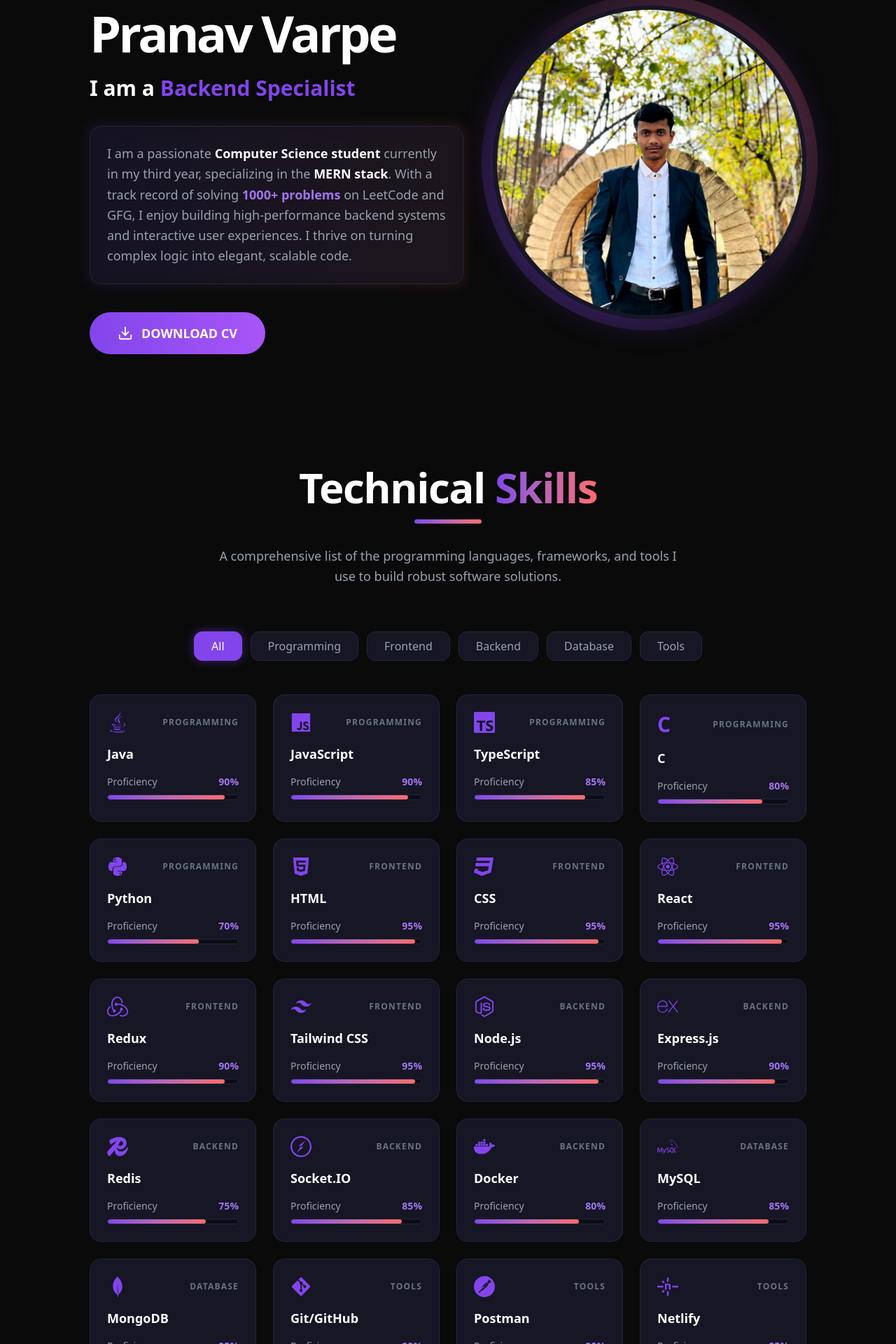
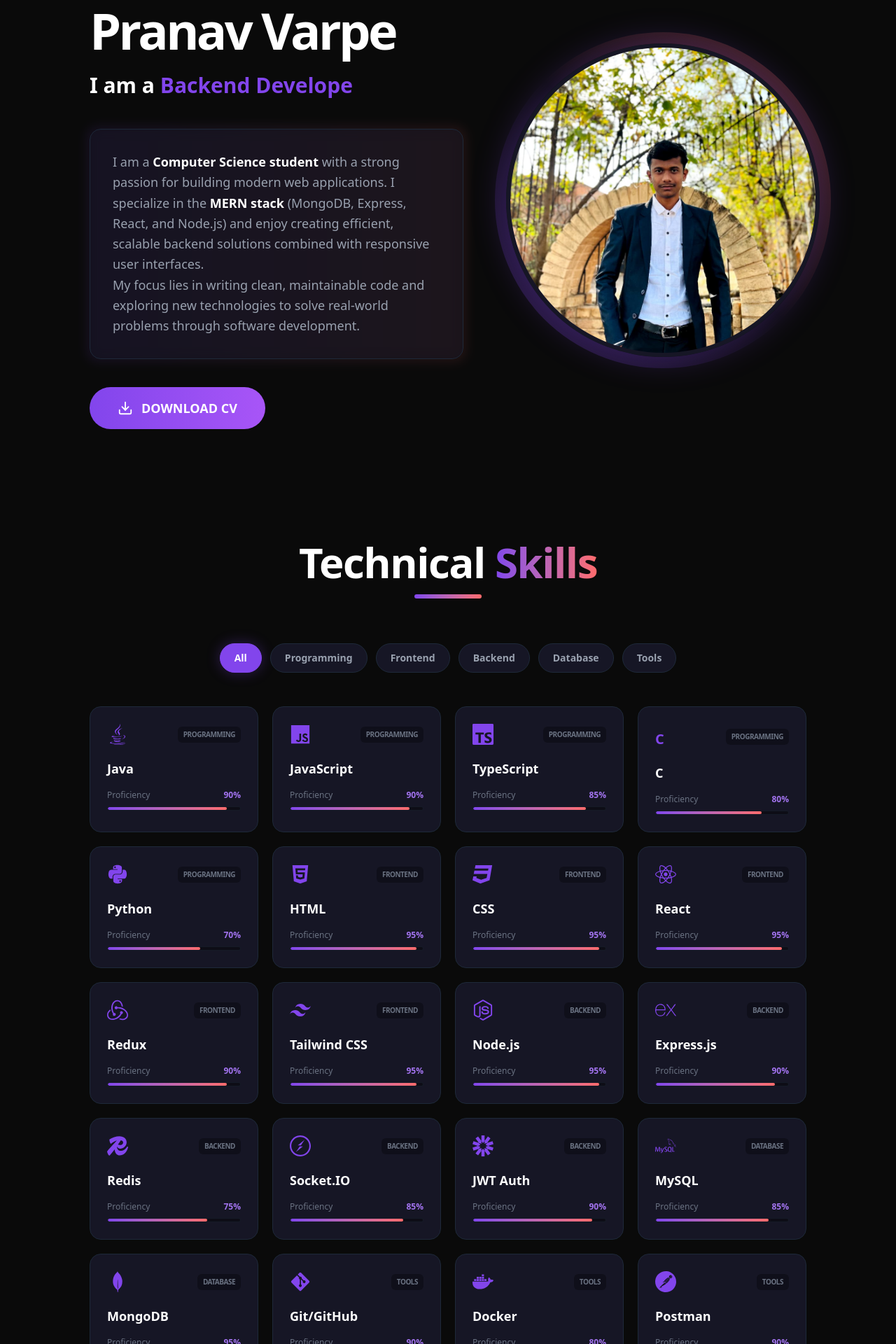
Before and after one commit to Pranav-7262/my-portfolio-site, a React (Vite) app: page / in a window 1280 px wide. Shown: the part 348-2268 px from the top of the page at 70% size. Built offline with nearby package versions, Linux system fonts and the light colour scheme.

Commit message:
adjusted styles

```diff
--- a/package.json
+++ b/package.json
@@ -13,6 +13,7 @@
     "@emailjs/browser": "^4.4.1",
     "@remixicon/react": "^4.6.0",
     "@tailwindcss/vite": "^4.1.11",
+    "framer-motion": "^12.35.0",
     "lucide": "^0.525.0",
     "lucide-react": "^0.525.0",
     "react": "^19.1.0",
--- a/src/components/about/About.jsx
+++ b/src/components/about/About.jsx
@@ -1,7 +1,7 @@
 import React from "react";
 import Tilt from "react-parallax-tilt";
 import { TypeAnimation } from "react-type-animation";
-import { Download } from "lucide-react"; // Added for a better icon
+import { Download } from "lucide-react";
 import Profile from "../../assets/myPhoto.jpeg";
 
 const About = () => {
@@ -20,7 +20,6 @@ const About = () => {
       className="py-20 px-[5vw] lg:px-[10vw] font-sans bg-[#0a0a0a] text-white overflow-hidden"
     >
       <div className="container mx-auto max-w-7xl">
-        {/* Section Header */}
         <div className="text-center mb-16">
           <h2 className="text-4xl md:text-6xl font-extrabold mb-4 tracking-tight">
             About{" "}
@@ -31,29 +30,27 @@ const About = () => {
           <div className="w-24 h-1.5 bg-gradient-to-r from-[#8245ec] to-[#ff6b6b] mx-auto rounded-full mb-8"></div>
         </div>
 
-        <div className="flex flex-col-reverse md:flex-row justify-between items-center gap-12 lg:gap-20">
+        <div className="flex flex-col-reverse lg:flex-row justify-between items-center gap-12 lg:gap-20">
           {/* Left Side: Content */}
-          <div className="md:w-3/5 text-center md:text-left">
-            <h1 className="text-2xl sm:text-3xl font-medium text-gray-400 mb-2">
+          <div className="lg:w-3/5 text-center lg:text-left">
+            <h1 className="text-2xl font-medium text-gray-400 mb-2">
               Hi, I am
             </h1>
             <h2 className="text-5xl sm:text-6xl md:text-7xl font-black mb-4 leading-tight tracking-tighter">
               Pranav Varpe
             </h2>
 
-            <div className="text-xl sm:text-2xl md:text-3xl font-bold mb-6 h-12">
+            <div className="text-xl sm:text-2xl md:text-3xl font-bold mb-8 h-12">
               <span className="text-white">I am a </span>
               <TypeAnimation
                 sequence={[
                   "MERN Stack Developer",
                   2000,
-                  "Backend Specialist",
+                  "Backend Developer",
                   2000,
-                  "Third-Year CSE Student",
+                  "Node.js Enthusiast",
                   2000,
-                  "Open Source Contributor",
-                  2000,
-                  "Problem Solver",
+                  "Full Stack Developer",
                   2000,
                 ]}
                 speed={50}
@@ -63,51 +60,48 @@ const About = () => {
               />
             </div>
 
-            <div className="relative group">
-              {/* Glassmorphism card for bio */}
+            <div className="relative group mb-10">
               <div className="absolute -inset-1 bg-gradient-to-r from-[#8245ec] to-[#ff6b6b] rounded-2xl blur opacity-10 group-hover:opacity-20 transition duration-1000"></div>
-              <div className="relative bg-[#161625]/50 border border-gray-800 p-6 rounded-2xl backdrop-blur-sm mb-10">
+              <div className="relative bg-[#161625]/50 border border-gray-800 p-6 md:p-8 rounded-2xl backdrop-blur-sm">
                 <p className="text-base sm:text-lg text-gray-400 leading-relaxed">
-                  I am a passionate{" "}
+                  I am a{" "}
                   <span className="text-white font-semibold">
                     Computer Science student
                   </span>{" "}
-                  currently in my third year, specializing in the{" "}
-                  <span className="text-white font-semibold">MERN stack</span>.
-                  With a track record of solving{" "}
-                  <span className="text-[#a374f0] font-bold">
-                    1000+ problems
-                  </span>{" "}
-                  on LeetCode and GFG, I enjoy building high-performance backend
-                  systems and interactive user experiences. I thrive on turning
-                  complex logic into elegant, scalable code.
+                  with a strong passion for building modern web applications. I
+                  specialize in the{" "}
+                  <span className="text-white font-semibold">MERN stack</span>{" "}
+                  (MongoDB, Express, React, and Node.js) and enjoy creating
+                  efficient, scalable backend solutions combined with responsive
+                  user interfaces.
+                  <br />
+                  My focus lies in writing clean, maintainable code and
+                  exploring new technologies to solve real-world problems
+                  through software development.
                 </p>
               </div>
             </div>
 
-            {/* Enhanced Download CV Button */}
             <a
               href="/Pranav-Varpe-Resume.pdf"
               download="Pranav-Varpe-Resume.pdf"
-              className="group relative inline-flex items-center gap-3 px-10 py-4 bg-gradient-to-r from-[#8245ec] to-[#a855f7] rounded-full text-lg font-bold text-white transition-all duration-300 hover:shadow-[0_0_40px_rgba(130,69,236,0.6)] active:scale-95"
+              className="group relative inline-flex items-center gap-3 px-10 py-4 bg-gradient-to-r from-[#8245ec] to-[#a855f7] rounded-full text-lg font-bold text-white transition-all duration-300 hover:shadow-[0_0_40px_rgba(130,69,236,0.6)] active:scale-95 overflow-hidden"
             >
               <Download size={22} className="group-hover:animate-bounce" />
               <span>DOWNLOAD CV</span>
+              <div className="absolute top-0 -inset-full h-full w-1/2 z-5 block transform -skew-x-12 bg-gradient-to-r from-transparent to-white/20 opacity-40 group-hover:animate-[shine_0.75s]" />
             </a>
           </div>
 
           {/* Right Side: Profile Image */}
-          <div className="md:w-2/5 flex justify-center md:justify-end">
+          <div className="lg:w-2/5 flex justify-center">
             <div className="relative">
-              {/* Rotating background border effect */}
               <div className="absolute -inset-4 bg-gradient-to-tr from-[#8245ec] via-transparent to-[#ff6b6b] rounded-full animate-spin-slow opacity-30"></div>
-
               <Tilt
-                className="w-56 h-56 sm:w-72 sm:h-72 lg:w-[28rem] lg:h-[28rem] z-10"
+                className="w-64 h-64 md:w-80 md:h-80 lg:w-[28rem] lg:h-[28rem] z-10"
                 tiltEnable={tiltEnabled}
                 tiltMaxAngleX={15}
                 tiltMaxAngleY={15}
-                perspective={1200}
                 scale={1.05}
                 transitionSpeed={2000}
               >
--- a/src/components/experiences/Experiences.jsx
+++ b/src/components/experiences/Experiences.jsx
@@ -1,30 +1,45 @@
 import React from "react";
-import { Briefcase, Calendar, MapPin, CheckCircle2 } from "lucide-react";
+import { Briefcase, Calendar, MapPin, CheckCircle2, Code2 } from "lucide-react";
+import { motion } from "framer-motion";
 
 const Experiences = () => {
   const experiences = [
     {
-      id: "experience",
+      id: "1",
       company: "Tecspeak IT Solutions",
       location: "Sangli, India",
       position: "Full stack Development Intern",
       duration: "June 2025 - July 2025",
+      skills: [
+        "React",
+        "Node.js",
+        "Express",
+        "MongoDB",
+        "JavaScript",
+        "REST APIs",
+      ],
       description: [
-        "Developed and maintained web applications using HTML, CSS, JavaScript, Node.js, Express.js, and MongoDB.",
+        "Developed and maintained web applications using the MERN stack, ensuring high performance and scalability.",
         "Built responsive user interfaces and RESTful APIs with robust database integration.",
-        "Gained hands-on experience in full-stack development and modern web technologies.",
+        "Gained hands-on experience in modern web technologies and full-stack architecture.",
       ],
     },
   ];
 
   return (
     <section
-      id="experiences"
-      className="py-20 px-[5vw] lg:px-[10vw] font-sans bg-[#0a0a0a] text-white"
+      id="experience"
+      className="py-20 px-[5vw] lg:px-[10vw] font-sans bg-[#0a0a0a] text-white overflow-hidden"
     >
-      <div className="container mx-auto max-w-7xl">
-        {/* Section Header */}
-        <div className="text-center mb-16">
+      <div className="container mx-auto max-w-7xl relative">
+        <div className="absolute top-1/2 left-1/2 -translate-x-1/2 -translate-y-1/2 w-[500px] h-[500px] bg-[#8245ec]/10 blur-[120px] rounded-full pointer-events-none"></div>
+
+        <div className="text-center mb-16 relative z-10">
+          <motion.div
+            initial={{ opacity: 0, y: 20 }}
+            whileInView={{ opacity: 1, y: 0 }}
+            transition={{ duration: 0.5 }}
+          >
             <h2 className="text-4xl md:text-6xl font-extrabold mb-4 tracking-tight">
               Work{" "}
               <span className="bg-gradient-to-r from-[#8245ec] to-[#ff6b6b] bg-clip-text text-transparent">
@@ -33,60 +48,76 @@ const Experiences = () => {
             </h2>
             <div className="w-24 h-1.5 bg-gradient-to-r from-[#8245ec] to-[#ff6b6b] mx-auto rounded-full mb-8"></div>
             <p className="max-w-2xl mx-auto text-gray-400 text-lg leading-relaxed">
-            A summary of my professional journey and hands-on industry
-            experience.
+              My professional journey and industry contributions.
             </p>
+          </motion.div>
         </div>
 
         {/* Experiences List */}
-        <div className="max-w-4xl mx-auto">
+        <div className="max-w-4xl mx-auto relative z-10">
           {experiences.map((exp) => (
-            <div
+            <motion.div
               key={exp.id}
-              className="relative bg-[#161625] border border-gray-800 rounded-3xl p-8 md:p-12 shadow-2xl hover:border-[#8245ec]/50 transition-all duration-500 group"
+              initial={{ opacity: 0, scale: 0.95 }}
+              whileInView={{ opacity: 1, scale: 1 }}
+              viewport={{ once: true }}
+              transition={{ duration: 0.5 }}
+              className="relative bg-[#161625]/80 border border-gray-800 rounded-3xl p-8 md:p-12 shadow-2xl hover:border-[#8245ec]/50 transition-all duration-500 group backdrop-blur-sm"
             >
-              {/* Decorative Accent */}
-              <div className="absolute top-0 left-0 w-2 h-full bg-gradient-to-b from-[#8245ec] to-[#ff6b6b] rounded-l-3xl opacity-50"></div>
+              <div className="absolute top-0 left-0 w-2 h-full bg-gradient-to-b from-[#8245ec] to-[#ff6b6b] rounded-l-3xl opacity-30 group-hover:opacity-100 transition-opacity duration-500"></div>
 
-              <div className="flex flex-col gap-6">
-                {/* Header Info */}
-                <div className="flex flex-col md:flex-row md:items-start justify-between gap-4">
+              <div className="flex flex-col gap-8">
+                <div className="flex flex-col md:flex-row md:items-start justify-between gap-6">
+                  <div className="space-y-2">
+                    <div className="flex items-center gap-4">
+                      <div className="p-3 bg-[#8245ec]/10 rounded-2xl text-[#8245ec] group-hover:scale-110 transition-transform duration-300">
+                        <Briefcase size={28} />
+                      </div>
                       <div>
-                    <div className="flex items-center gap-3 mb-2">
-                      <div className="p-2 bg-[#8245ec]/10 rounded-lg text-[#8245ec]">
-                        <Briefcase size={24} />
-                      </div>
                         <h3 className="text-2xl md:text-3xl font-bold text-white group-hover:text-[#8245ec] transition-colors">
                           {exp.position}
                         </h3>
-                    </div>
-                    <h4 className="text-xl text-gray-300 font-medium ml-12">
+                        <h4 className="text-xl text-[#a374f0] font-semibold">
                           {exp.company}
                         </h4>
                       </div>
+                    </div>
+                  </div>
 
-                  <div className="flex flex-col md:items-end gap-2 text-sm text-gray-400 ml-12 md:ml-0">
-                    <div className="flex items-center gap-2">
+                  <div className="flex flex-col md:items-end gap-3 text-sm text-gray-400">
+                    <div className="flex items-center gap-2 bg-white/5 px-4 py-2 rounded-full border border-white/10">
                       <Calendar size={16} className="text-[#ff6b6b]" />
-                      <span className="font-semibold text-[#8245ec] uppercase tracking-wider">
+                      <span className="font-bold text-gray-200 uppercase tracking-wider">
                         {exp.duration}
                       </span>
                     </div>
-                    <div className="flex items-center gap-2">
+                    <div className="flex items-center gap-2 px-4">
                       <MapPin size={16} className="text-gray-500" />
                       <span>{exp.location}</span>
                     </div>
                   </div>
                 </div>
 
-                {/* Description Points */}
-                <div className="space-y-4 mt-4 ml-2 md:ml-12">
+                <div className="flex flex-wrap gap-2 ml-2 md:ml-12">
+                  {exp.skills.map((skill, i) => (
+                    <span
+                      key={i}
+                      className="flex items-center gap-1.5 px-3 py-1 bg-[#8245ec]/5 border border-[#8245ec]/20 rounded-lg text-xs font-bold text-[#a374f0]"
+                    >
+                      <Code2 size={12} /> {skill}
+                    </span>
+                  ))}
+                </div>
+
+                <div className="space-y-5 ml-2 md:ml-12">
                   {exp.description.map((point, index) => (
-                    <div key={index} className="flex items-start gap-3">
+                    <div key={index} className="flex items-start gap-4">
+                      <div className="mt-1.5">
                         <CheckCircle2
-                        size={18}
-                        className="text-[#8245ec] mt-1 shrink-0"
+                          size={20}
+                          className="text-[#8245ec] shrink-0"
                         />
+                      </div>
                       <p className="text-gray-400 leading-relaxed text-lg">
                         {point}
                       </p>
@@ -94,7 +125,7 @@ const Experiences = () => {
                   ))}
                 </div>
               </div>
-            </div>
+            </motion.div>
           ))}
         </div>
       </div>
--- a/src/components/skills/Skills.jsx
+++ b/src/components/skills/Skills.jsx
@@ -1,4 +1,5 @@
 import React, { useState } from "react";
+import { motion, AnimatePresence } from "framer-motion";
 import {
   FaJava,
   FaJs,
@@ -23,6 +24,8 @@ import {
   SiNetlify,
   SiRender,
   SiSocketdotio,
+  SiJsonwebtokens,
+  SiLinux,
 } from "react-icons/si";
 
 const skills = [
@@ -39,21 +42,12 @@ const skills = [
     name: "C",
     level: 80,
     category: "Programming",
-    icon: <span className="font-bold">C</span>,
+    icon: <span className="text-xl font-black">C</span>,
   },
   { name: "Python", level: 70, category: "Programming", icon: <FaPython /> },
 
   // Frontend
-  {
-    name: "HTML",
-    level: 95,
-    category: "frontend",
-    icon: (
-      <>
-        <FaHtml5 />
-      </>
-    ),
-  },
+  { name: "HTML", level: 95, category: "frontend", icon: <FaHtml5 /> },
   { name: "CSS", level: 95, category: "frontend", icon: <FaCss3 /> },
   { name: "React", level: 95, category: "frontend", icon: <FaReact /> },
   { name: "Redux", level: 90, category: "frontend", icon: <SiRedux /> },
@@ -74,17 +68,23 @@ const skills = [
     category: "backend",
     icon: <SiSocketdotio />,
   },
-  { name: "Docker", level: 80, category: "backend", icon: <FaDocker /> },
+  {
+    name: "JWT Auth",
+    level: 90,
+    category: "backend",
+    icon: <SiJsonwebtokens />,
+  },
 
   // Database
   { name: "MySQL", level: 85, category: "database", icon: <SiMysql /> },
   { name: "MongoDB", level: 95, category: "database", icon: <SiMongodb /> },
 
-  // Tools
+  // Tools & DevOps
   { name: "Git/GitHub", level: 90, category: "tools", icon: <FaGitAlt /> },
+  { name: "Docker", level: 80, category: "tools", icon: <FaDocker /> },
   { name: "Postman", level: 90, category: "tools", icon: <SiPostman /> },
-  { name: "Netlify", level: 85, category: "tools", icon: <SiNetlify /> },
-  { name: "Vercel", level: 85, category: "tools", icon: <SiVercel /> },
+  { name: "Linux", level: 75, category: "tools", icon: <SiLinux /> },
+  { name: "Vercel/Netlify", level: 85, category: "tools", icon: <SiVercel /> },
   { name: "Render", level: 80, category: "tools", icon: <SiRender /> },
 ];
 
@@ -112,6 +112,11 @@ const Skills = () => {
       <div className="container mx-auto max-w-7xl">
         {/* Section Header */}
         <div className="text-center mb-16">
+          <motion.div
+            initial={{ opacity: 0, y: 20 }}
+            whileInView={{ opacity: 1, y: 0 }}
+            viewport={{ once: true }}
+          >
             <h2 className="text-4xl md:text-6xl font-extrabold mb-4 tracking-tight">
               Technical{" "}
               <span className="bg-gradient-to-r from-[#8245ec] to-[#ff6b6b] bg-clip-text text-transparent">
@@ -119,22 +124,19 @@ const Skills = () => {
               </span>
             </h2>
             <div className="w-24 h-1.5 bg-gradient-to-r from-[#8245ec] to-[#ff6b6b] mx-auto rounded-full mb-8"></div>
-          <p className="max-w-2xl mx-auto text-gray-400 text-lg leading-relaxed">
-            A comprehensive list of the programming languages, frameworks, and
-            tools I use to build robust software solutions.
-          </p>
+          </motion.div>
         </div>
 
-        {/* Categories Filter */}
-        <div className="flex flex-wrap justify-center gap-3 mb-12">
+        {/* Categories Filter (Mobile Friendly Scroll) */}
+        <div className="flex overflow-x-auto md:overflow-visible pb-4 md:pb-0 md:justify-center gap-3 mb-12 scrollbar-hide">
           {categories.map((currCat) => (
             <button
               key={currCat}
               onClick={() => setActiveCategory(currCat)}
-              className={`px-6 py-2 rounded-xl transition-all duration-300 capitalize border ${
+              className={`px-5 py-2.5 rounded-full whitespace-nowrap transition-all duration-300 capitalize border text-sm font-bold ${
                 activeCategory === currCat
-                  ? "bg-[#8245ec] border-[#8245ec] text-white shadow-[0_0_15px_rgba(130,69,236,0.4)]"
-                  : "bg-[#161625] border-gray-800 text-gray-400 hover:border-[#8245ec]/50 hover:text-white"
+                  ? "bg-[#8245ec] border-[#8245ec] text-white shadow-[0_0_20px_rgba(130,69,236,0.3)]"
+                  : "bg-[#161625] border-gray-800 text-gray-400 hover:border-[#8245ec]/50"
               }`}
             >
               {currCat}
@@ -143,49 +145,61 @@ const Skills = () => {
         </div>
 
         {/* Skill Cards Grid */}
-        <div className="grid grid-cols-1 sm:grid-cols-2 lg:grid-cols-4 gap-6">
-          {filteredSkills.map((skill, index) => (
-            <div
-              key={index}
-              className="group bg-[#161625] border border-gray-800 p-6 rounded-2xl hover:border-[#8245ec]/50 transition-all duration-500 hover:shadow-[0_10px_30px_-15px_rgba(0,0,0,0.5)]"
+        <motion.div
+          layout
+          className="grid grid-cols-1 sm:grid-cols-2 md:grid-cols-3 lg:grid-cols-4 gap-5"
         >
-              <div className="flex items-center justify-between mb-4">
-                <div className="text-3xl text-[#8245ec] group-hover:scale-110 transition-transform duration-300">
+          <AnimatePresence mode="popLayout">
+            {filteredSkills.map((skill) => (
+              <motion.div
+                key={skill.name}
+                layout
+                initial={{ opacity: 0, scale: 0.9 }}
+                animate={{ opacity: 1, scale: 1 }}
+                exit={{ opacity: 0, scale: 0.9 }}
+                transition={{ duration: 0.3 }}
+                whileHover={{ y: -5 }}
+                className="group relative bg-[#161625] border border-gray-800 p-6 rounded-2xl hover:border-[#8245ec]/50 transition-colors"
+              >
+                {/* Glow Effect on Hover */}
+                <div className="absolute inset-0 bg-[#8245ec]/5 opacity-0 group-hover:opacity-100 rounded-2xl transition-opacity pointer-events-none" />
+
+                <div className="flex items-center justify-between mb-5">
+                  <div className="text-3xl text-[#8245ec] group-hover:drop-shadow-[0_0_8px_rgba(130,69,236,0.8)] transition-all">
                     {skill.icon}
                   </div>
-                <span className="text-xs font-bold text-gray-500 tracking-widest uppercase">
+                  <span className="text-[10px] font-black text-gray-500 tracking-tighter uppercase px-2 py-1 bg-black/30 rounded-md">
                     {skill.category}
                   </span>
                 </div>
 
-              <h3 className="text-lg font-bold text-white mb-4 group-hover:text-[#8245ec] transition-colors">
+                <h3 className="text-lg font-bold text-white mb-4">
                   {skill.name}
                 </h3>
 
-              {/* Progress Bar Container */}
+                {/* Progress Bar */}
                 <div className="space-y-2">
-                <div className="flex justify-between text-sm">
-                  <span className="text-gray-400">Proficiency</span>
-                  <span className="text-[#a374f0] font-semibold">
+                  <div className="flex justify-between text-xs">
+                    <span className="text-gray-500 font-medium">
+                      Proficiency
+                    </span>
+                    <span className="text-[#a374f0] font-bold">
                       {skill.level}%
                     </span>
                   </div>
-                <div className="w-full bg-black/40 h-2 rounded-full overflow-hidden border border-gray-800">
-                  <div
-                    className="bg-gradient-to-r from-[#8245ec] to-[#ff6b6b] h-full rounded-full transition-all duration-1000 ease-out"
-                    style={{
-                      width:
-                        activeCategory === "all" ||
-                        skill.category === activeCategory
-                          ? `${skill.level}%`
-                          : "0%",
-                    }}
-                  ></div>
+                  <div className="w-full bg-black/40 h-1.5 rounded-full overflow-hidden border border-gray-800/50">
+                    <motion.div
+                      initial={{ width: 0 }}
+                      whileInView={{ width: `${skill.level}%` }}
+                      transition={{ duration: 1, delay: 0.2 }}
+                      className="bg-gradient-to-r from-[#8245ec] to-[#ff6b6b] h-full rounded-full"
+                    />
                   </div>
                 </div>
-            </div>
+              </motion.div>
             ))}
-        </div>
+          </AnimatePresence>
+        </motion.div>
       </div>
     </section>
   );
```
Also changed, not shown: 1 other file (tests, documents, lock files or other folders). Lines whose indentation alone changed are shown as unchanged.
